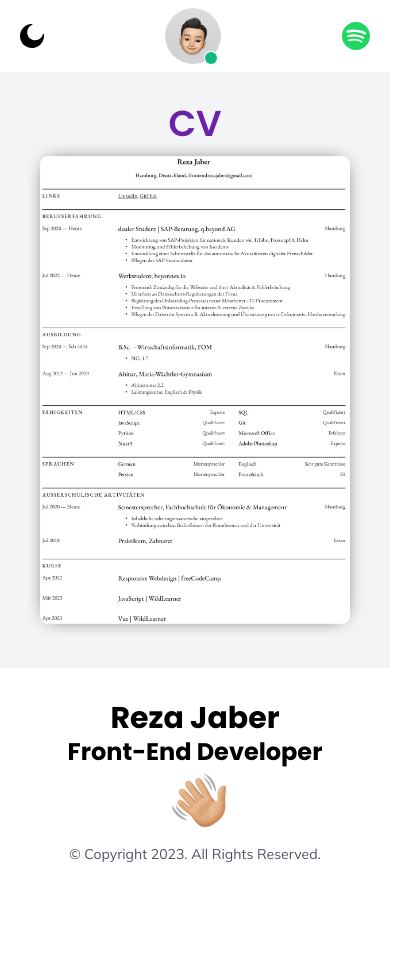
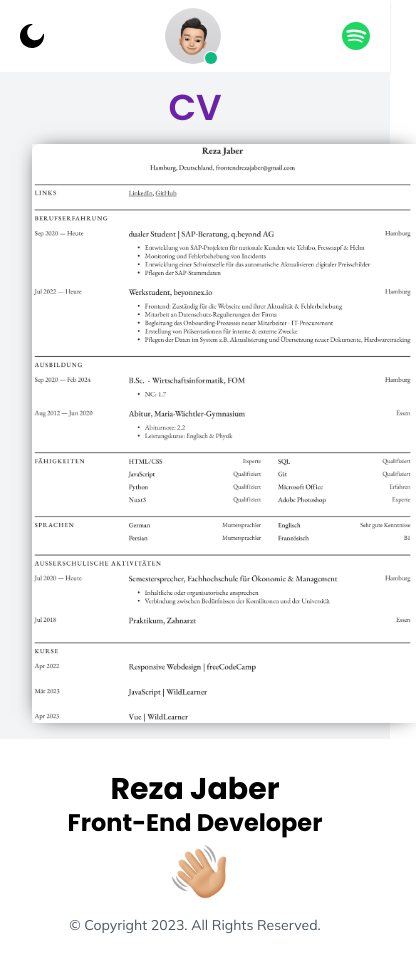
Before and after one commit to rezajaber/rezajaber.dev, a Nuxt app: page /application in a window 390 px wide. Shown: the whole page, 416 px wide, since content can reach past the window. Before the commit the page ends 916 px from the top, so only its background shows below. Built offline with nearby package versions, Linux system fonts and the light colour scheme.

Commit message:
F: FINISHED RESPONSIVE DESIGN - SMALL DETAILS MISSING

```diff
--- a/components/AboutMe.vue
+++ b/components/AboutMe.vue
@@ -51,7 +51,7 @@
         </div>
 
         <!-- LARGE & XL & X-->
-        <div class=" py-10 pb-12 ">
+        <div class="hidden lg:block pb-12 scale-75">
             <h3 class="font-heading font-bold text-2xl text-purple-800 text-center uppercase pb-10">ABOUT ME</h3>
 
             <div class="flex justify-center px-28 hover:scale-105 transition ease-in-out delay-50 duration-300 xl:w-[100rem] xl:mx-auto">
--- a/components/CV.vue
+++ b/components/CV.vue
@@ -1,8 +1,8 @@
 <template>
-    <div class="p-8">
-        <h1 class="font-heading font-extrabold text-4xl font-semibold text-center text-purple-800">CV</h1>
+    <div class="px-8 py-4">
+        <h1 class="mb-4 font-heading font-extrabold text-4xl font-semibold text-center text-purple-800">CV</h1>
 
-        <div class=" cursor-pointer scale-[.95] rounded-lg  bg-white hover:scale-[.97] transition delay-50 duration-250 ease-in" style=" box-shadow: 0px 0px 20px -8px #000000;" >
+        <div class="w-96 mx-auto hover:scale-105 transition delay-50 ease-in-out duration-300" style="box-shadow: 0px 0px 20px -8px #000000;" >
             <a href="/assets/pdf/rj-cv.pdf" target="_blank"><img class="rounded-lg" src="/assets/pic/rj-cv.png" alt="Application"></a>
         </div>
     </div>
--- a/components/Contact.vue
+++ b/components/Contact.vue
@@ -5,9 +5,9 @@
 
     <!-- SOCIALS SECTION-->
     <div class="flex items-center justify-between mt-5 px-6 lg:mt-8">
-      <span class="w-24 border-black dark:border-gray-200 border-[1.5px] sm:w-48 md:w-64 xl:w-[50rem]"></span>
+      <span class="w-24 border-black dark:border-gray-200 border-[1.5px] sm:w-48 md:w-64 lg:w-96 xl:w-[35rem]"></span>
       <h2 class="font-heading font-semibold text-md text-center uppercase text-black dark:text-gray-200 lg:text-xl">Socials</h2>
-      <span class="w-24 border-black dark:border-gray-200 border-[1.5px] sm:w-48 md:w-64 lg:w-96 xl:w-[50rem]"></span>
+      <span class="w-24 border-black dark:border-gray-200 border-[1.5px] sm:w-48 md:w-64 lg:w-96 xl:w-[35rem]"></span>
     </div>
 
     <div class="flex justify-center gap-6 mt-6 lg:mt-10 lg:gap-14">
--- a/components/Portfolio.vue
+++ b/components/Portfolio.vue
@@ -67,8 +67,8 @@
     </div>
 
     <!-- LARGE & XL & XXL -->
-    <div class="">
-        <h3 class="py-8 font-heading font-bold text-2xl text-purple-800 text-center uppercase md:py-10">Portfolio</h3>
+    <div class="hidden lg:block scale-75">
+        <h3 class="py-8 font-heading font-bold text-2xl text-purple-800 text-center uppercase ">Portfolio</h3>
 
         <!-- CARD -->
         <section class="px-24 hover:scale-105 transition ease-in-out delay-50 duration-300 xl:w-[100rem] xl:mx-auto">
--- a/components/TechStack.vue
+++ b/components/TechStack.vue
@@ -10,14 +10,14 @@
                 </div>
 
                 <div class="mt-4 px-6 pb-8 grid place-items-center gap-4 sm:flex sm:justify-center md:mt-6 lg:gap-8">
-                    <div class="flex space-x-4 lg:space-x-8">
+                    <div class="flex justify-center space-x-4 lg:space-x-8">
                         <img class=" w-[4rem] bg-white dark:bg-gray-100 rounded-full p-2 shadow-md cursor-pointer hover:scale-110 transition ease-in-out delay-50 duration-300 sm:w-[4.5rem] md:w-[5rem]" src="/assets/pic/html.png" alt="HTML-Icon">
                         <img class=" w-[4rem] bg-white dark:bg-gray-100 rounded-full p-2 shadow-md cursor-pointer hover:scale-110 transition ease-in-out delay-50 duration-300 sm:w-[4.5rem] md:w-[5rem]" src="/assets/pic/css.png" alt="CSS-Icon">
                         <img class=" w-[4rem] bg-white dark:bg-gray-100 rounded-full p-2 shadow-md cursor-pointer hover:scale-110 transition ease-in-out delay-50 duration-300 sm:w-[4.5rem] md:w-[5rem]" src="/assets/pic/js.png" alt="JavaScript-Icon">
                         <img class=" w-[4rem] bg-white dark:bg-gray-100 rounded-full p-2 shadow-md cursor-pointer hover:scale-110 transition ease-in-out delay-50 duration-300 sm:w-[4.5rem] md:w-[5rem]" src="/assets/pic/tailwind.png" alt="Tailwind-Icon">
                     </div>
 
-                    <div class="flex space-x-4 lg:space-x-8">
+                    <div class="flex justify-center space-x-4 lg:space-x-8">
                         <img class=" w-[4rem] bg-white dark:bg-gray-100 rounded-full p-2 shadow-md cursor-pointer hover:scale-110 transition ease-in-out delay-50 duration-300 sm:w-[5rem] md:w-[4.5rem]" src="/assets/pic/vue.png" alt="Vue-Icon">
                         <img class=" w-[4rem] bg-white dark:bg-gray-100 rounded-full p-2 shadow-md cursor-pointer hover:scale-110 transition ease-in-out delay-50 duration-300 sm:w-[5rem] md:w-[4.5rem]" src="/assets/pic/nuxt.png" alt="Nuxt-Icon">
                     </div>
```
